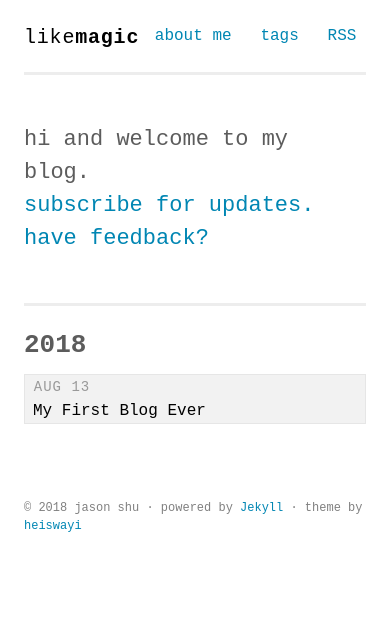
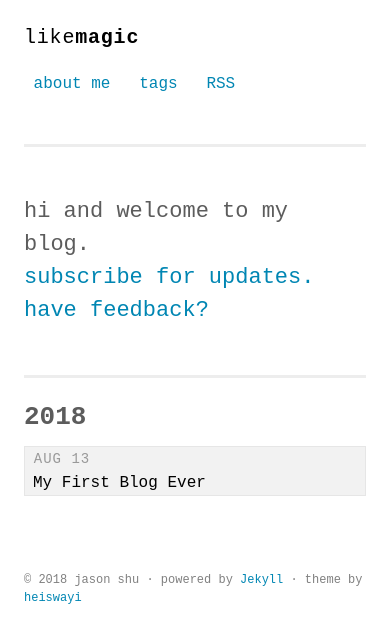
Before and after one commit to j4sonshu/likemagic, a Jekyll site: the page built from index.html, in a window 390 px wide. Shown: the top 643 px of the page. Built offline with Jekyll 4.4.1, drawn with Linux system fonts in a browser that asks for light colours; some web fonts are replaced.

Commit message:
padding mobile

```diff
--- a/assets/scss/_layout.scss
+++ b/assets/scss/_layout.scss
@@ -118,12 +118,15 @@ hr {
   }
 }
 
-@media all {
-  .sidebar,
-  .content {
-    float: none;
-  }
+@media all and (max-width:800px) //800px for tablets and phones.
+{
+    .logo, .navbar {
+        display: block;
+        float: none;
+        width: 100%;
+    }
 }
+
 
 .category-title {
   margin: 1em 0 0.5em 0;
```
